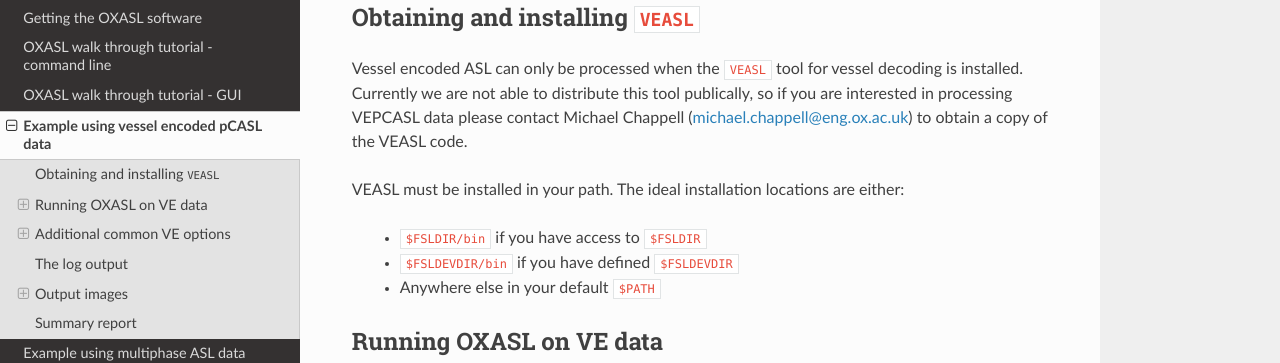
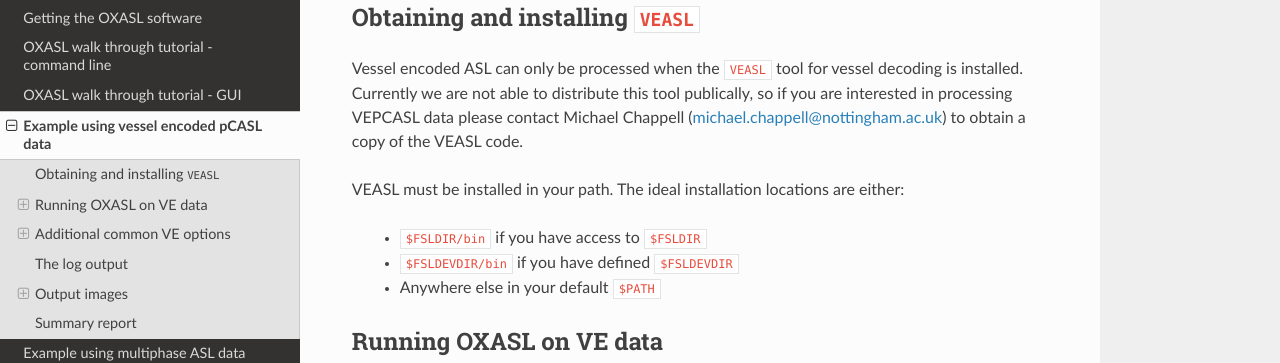
Before and after one commit to physimals/oxasl, a Sphinx documentation site: the page built from doc/example_ve.rst, in a window 1280 px wide and 900 px high. Shown: the part 207-570 px from the top of the window. Built offline with Sphinx 7.4.7 and the Read the Docs theme 2.0.0, drawn with Linux system fonts in a browser that asks for light colours.

Commit message:
Correct MC email address

```diff
--- a/doc/example_ve.rst
+++ b/doc/example_ve.rst
@@ -9,7 +9,7 @@
 Vessel encoded ASL can only be processed when the ``VEASL`` tool for
 vessel decoding is installed. Currently we are not able to distribute
 this tool publically, so if you are interested in processing VEPCASL data
-please contact Michael Chappell (michael.chappell@eng.ox.ac.uk) to obtain
+please contact Michael Chappell (michael.chappell@nottingham.ac.uk) to obtain
 a copy of the VEASL code.
 
 VEASL must be installed in your path. The ideal installation locations are
```
